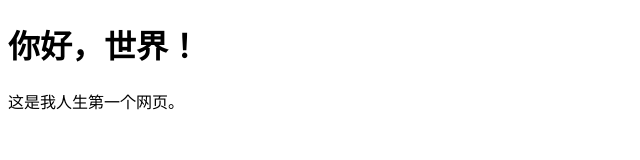
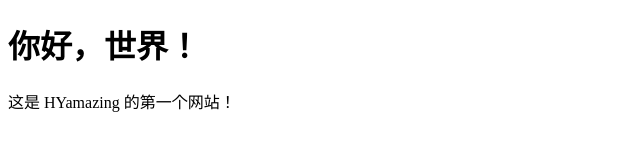
Before and after one commit to HYamazing/HYamazing.github.io, a plain HTML site: page index.html in a window 1280 px wide. Shown: the whole page, without its empty margins (0-640 px from the left). Drawn offline with Linux system fonts and the light colour scheme.

Commit message:
Add files via upload

```diff
--- a/index.html
+++ b/index.html
@@ -6,6 +6,6 @@
 </head>
 <body>
     <h1>你好，世界！</h1>
-    <p>这是我人生第一个网页。</p>
+    <p>这是 HYamazing 的第一个网站！</p>
 </body>
 </html>
```
